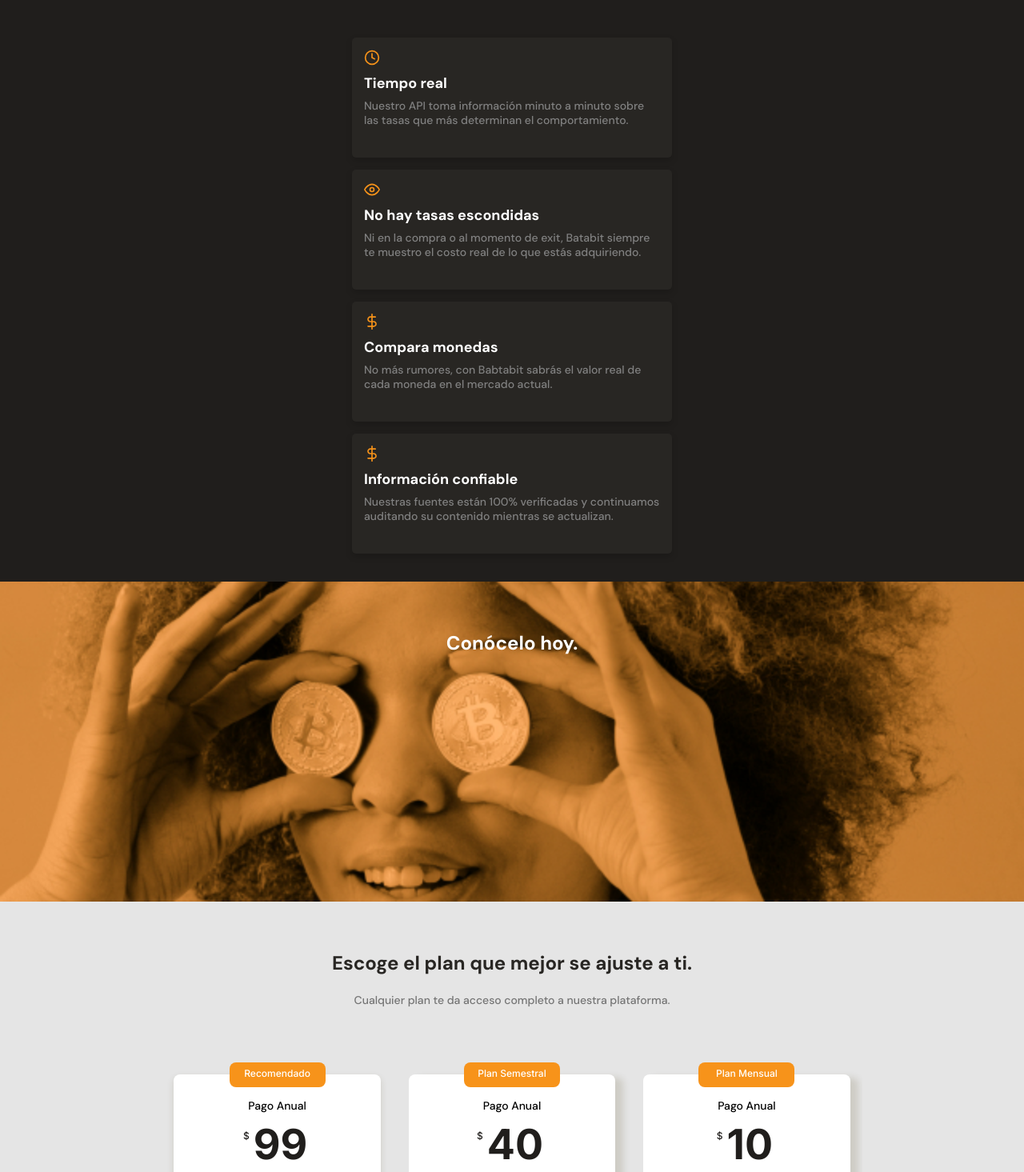
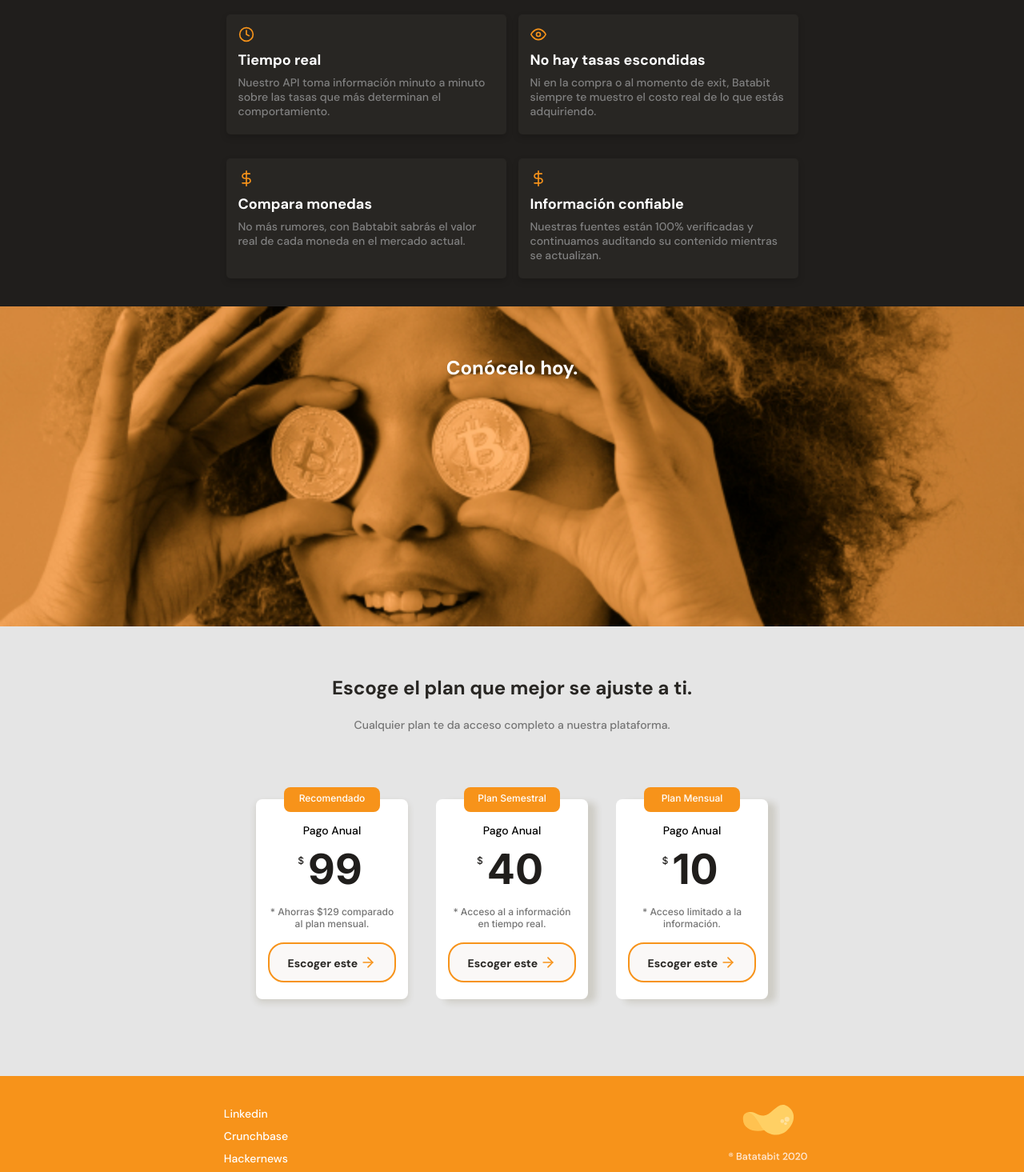
Before and after one commit to Guerrasdavid77/MobileFirst, a plain HTML site: page index.html in a window 1280 px wide. Shown: the part 1335-2800 px from the top of the page at 80% size. Drawn offline with Linux system fonts and the light colour scheme.

Commit message:
Termiado

```diff
--- a/css/main.css
+++ b/css/main.css
@@ -147,7 +147,7 @@ main {
 
 .main-table{
     display: flex;
-    justify-content: center;
+    height: 350px;
     overflow-x: scroll;
     overscroll-behavior-x: contain;
     scroll-snap-type: x proximity;
@@ -169,7 +169,7 @@ main {
     font-size: 1.8rem;
     line-height: 2.3rem;
     color: #ff9536;
-    margin-right: 130px;
+
 }
 
 .currency__table-container{
@@ -238,7 +238,10 @@ main {
     background-repeat: no-repeat;
     background-position: center;
 }
-
+.main-table{
+    display: flex;
+    justify-content: center;
+}
 .currency__table-date{
     width: 190px;
     height: 31px;
@@ -280,7 +283,6 @@ main {
     font-size: 1.8rem;
     line-height: 2.3rem;
     color: #1a9af7;
-    margin-right: 130px;
 }
 .commissions__table-container{
     width: 90%;
@@ -344,13 +346,12 @@ main {
     line-height: 1.5rem;
     color: var(--warm-black);
 }
-
 .main-product-detail {
     position: relative;
     width: 100%;
     min-width: 320px;
     background-color: #201E1C;
-    padding: 20px 10px;
+    padding: 20px 0;
 }
 .product-detail--batata-logo img{
     position: absolute;
@@ -384,11 +385,13 @@ main {
     line-height: 1.8rem;
     color: #808080;
 }
-
+.product-cards--container{
+    display: block;
+}
 .product-detail--card {
     width: 90%;
     min-width: 288px;
-    max-width: 400px;
+    max-width: 350px;
     min-height: 150px;
     margin: 15px auto;
     padding: 15px;
@@ -464,12 +467,7 @@ main {
     padding-top: 64px;
 }
 /* PLANS */
-.plans-container--slider{
-    display: flex;
-    height: 316px;
-    overflow-x: scroll;
-    overscroll-behavior-x: contain;
-}
+
 .main-plans-container{
     background: #E5E5E5;
     width: 100%;
@@ -506,7 +504,7 @@ main {
 
 .plans-container--slider{
     display: flex;
-    height: 316px;
+    height: 326px;
     overflow-x: scroll;
     overscroll-behavior-x: contain;
     scroll-snap-type: x proximity;
@@ -516,7 +514,7 @@ main {
     scroll-snap-align: center;
     width: 70%;
     min-width: 190px;
-    max-width: 300px;
+    max-width: 100px;
     height: 250px;
     margin: 50px 20px 0;
     padding: 0 15px;
@@ -550,7 +548,7 @@ main {
 }
 
 .plan-card--price{
-    padding: 5px 0 ;
+    padding: 5px 0;
     margin: 0 auto;
     font-family: 'Inter';
     font-weight: 700;
@@ -608,7 +606,7 @@ main {
     position: relative;
     width: 70%;
     min-width: 190px;
-    max-width: 300px;
+    max-width: 100px;
     height: 250px;
     margin: 50px 20px 0;
     padding: 0 15px;
@@ -668,7 +666,7 @@ main {
     position: relative;
     width: 70%;
     min-width: 190px;
-    max-width: 300px;
+    max-width: 100px;
     height: 250px;
     margin: 50px 20px 0;
     padding: 0 15px;
--- a/css/tablet.css
+++ b/css/tablet.css
@@ -1,3 +1,9 @@
+.product-cards--container{
+    display: flex;
+    flex-wrap: wrap;
+    width: 730px;
+    margin: 0 auto;
+}
 .main-cards{
     display: flex;
     justify-content: center;
--- a/index.html
+++ b/index.html
@@ -9,7 +9,8 @@
     <link rel="preconnect" href="https://fonts.googleapis.com">
 <link rel="preconnect" href="https://fonts.gstatic.com" crossorigin>
 <link href="https://fonts.googleapis.com/css2?family=DM+Sans:wght@400;500;700&family=Inter:wght@300;500;700&display=swap" rel="stylesheet">
-<link rel="stylesheet" href="./css/tablet.css" media="(min-width: 1010px)">
+<link rel="stylesheet" href="./css/tablet.css" media="(min-width: 730px)">
+<link rel="shortcut icon" href="./assets/icons/batata.svg">
 </head>
 <body>
     <header>
@@ -115,6 +116,7 @@
                 </article>
             </section>
         </section>
+
         <section class="bitcoin-img-container">
             <h2>Conócelo hoy.</h2>
         </section>
@@ -165,7 +167,7 @@
             </ul>
         </section>
         <section class="right">
-            <img src="./assets/img/logo-footer.svg" alt="Logo de batatabit 2020">
+            <img src="./assets/img/logo-footer.svg" alt="Logo de batatabit 2020" width="100px" height="100px">
         </section>
     </footer>
 </body>
```
Also changed, not shown: assets/img/VectorIcon.png (added).
